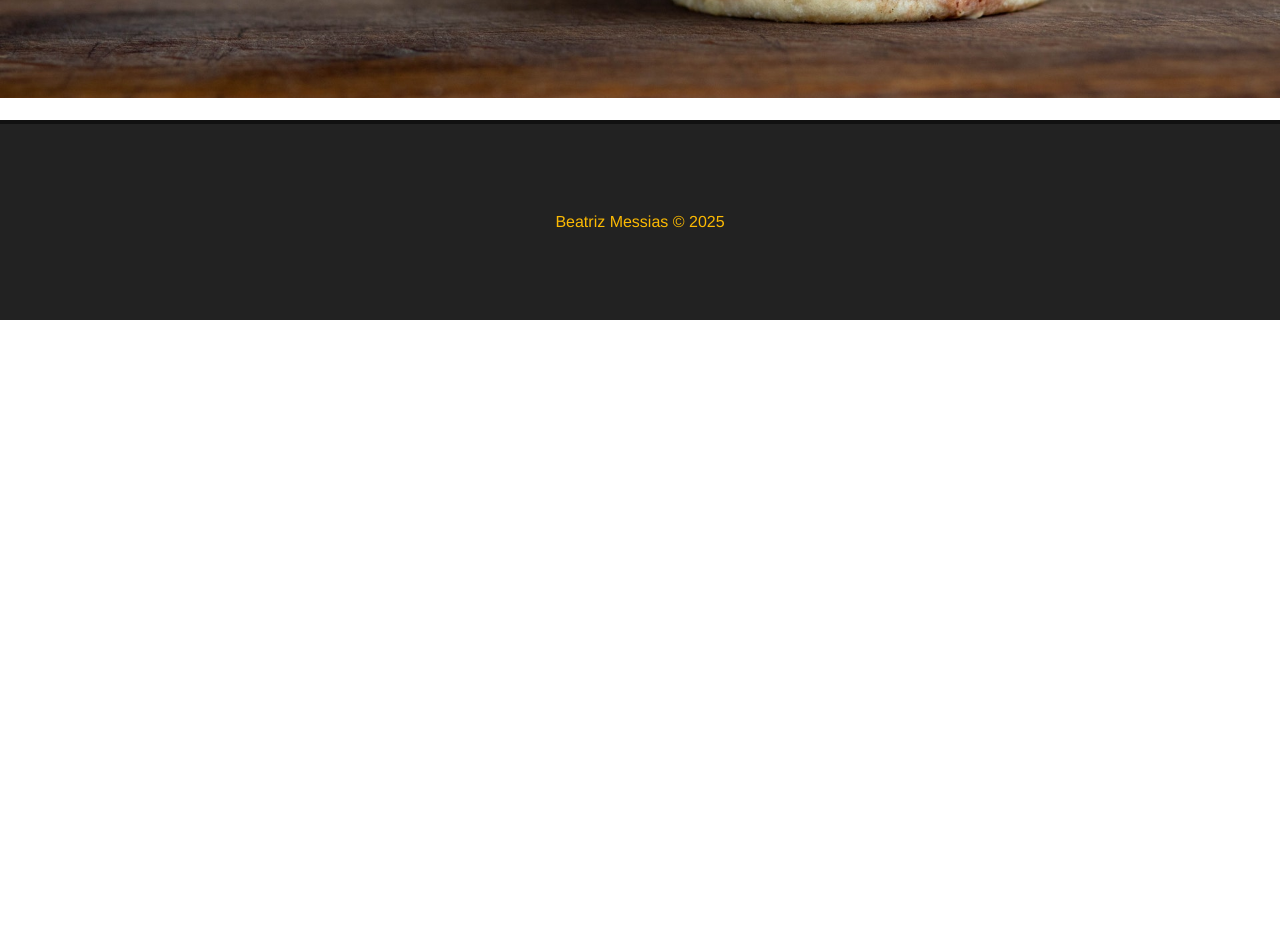
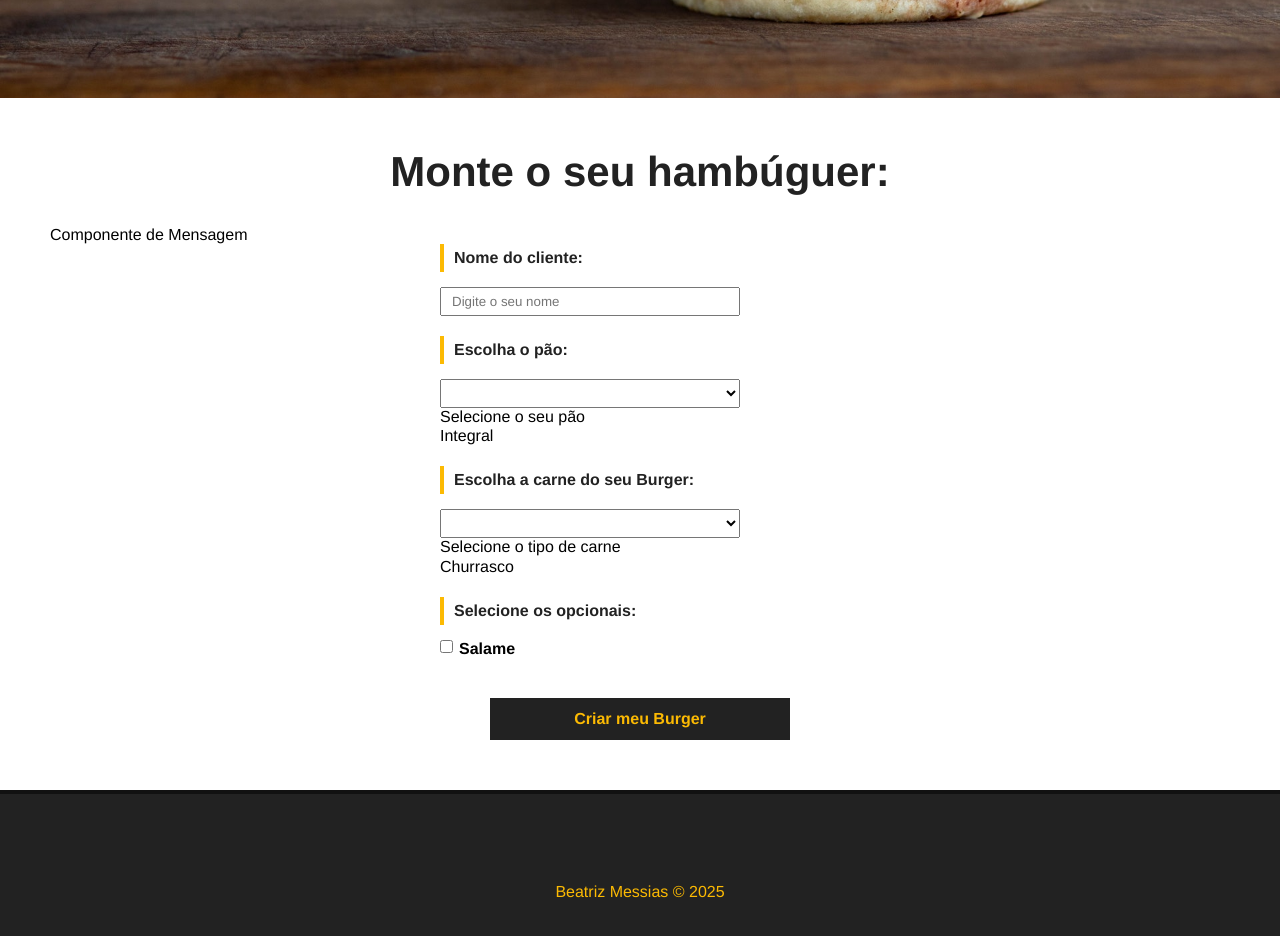
Before and after one commit to beatrizmessias/make-your-burger, a Vue app: page / in a window 1280 px wide. Shown: the part 480-1416 px from the top of the page. Before the commit the page ends 928 px from the top, so only its background shows below. Built offline with nearby package versions, Linux system fonts and the light colour scheme.

Commit message:
burger form style

```diff
--- /dev/null
+++ b/src/components/BurgerForm.vue
@@ -0,0 +1,110 @@
+<template>
+    <div>
+        <p>Componente de Mensagem</p>
+        <div>
+            <form id="burger-form">
+                <div class="input-container">
+                    <label for="nome">Nome do cliente:</label>
+                    <input type="text" name="nome" id="nome" v-model="nome" placeholder="Digite o seu nome">
+                </div>
+                <div class="input-container">
+                    <label for="pao">Escolha o pão:</label>
+                    <select name="pao" id="pao" v-model="pao"></select>
+                        <option value="">Selecione o seu pão</option>
+                        <option value="integral">Integral</option>
+                </div>
+                <div class="input-container">
+                    <label for="carne">Escolha a carne do seu Burger:</label>
+                    <select name="carne" id="carne" v-model="carne"></select>
+                        <option value="">Selecione o tipo de carne</option>
+                        <option value="churrasco">Churrasco</option>
+                </div>
+                <div id="opcionais-container" class="input-container">
+                    <label id="opcionais-title" for="opcionais">Selecione os opcionais:</label>
+                    <div class="checkbox-container">
+                        <input type="checkbox" name="opcionais" v-model="opcionais" value="salame">
+                        <span>Salame</span>
+                    </div>
+                </div>
+                <div class="input-container">
+                    <input type="submit" class="submit-btn" value="Criar meu Burger">
+                </div>
+            </form>
+        </div>
+    </div>
+</template>
+
+<script>
+export default {
+    name: "BurgerForm"
+}
+</script>
+
+<style scoped>
+#burger-form {
+    max-width: 400px;
+    margin: 0 auto;
+}
+
+.input-container {
+    display: flex;
+    flex-direction: column;
+    margin-bottom: 20px;
+}
+
+label {
+    font-weight: bold;
+    margin-bottom: 15px;
+    color: #222;
+    padding: 5px 10px;
+    border-left: 4px solid #fcba03;
+}
+
+input, select {
+    padding: 5px 10px;
+    width: 300px;
+}
+
+#opcionais-container {
+    flex-direction: row;
+    flex-wrap: wrap;
+}
+
+#opcionais-title {
+    width: 100%;
+}
+
+.checkbox-container {
+    display: flex;
+    align-items: flex-start;
+    width: 50%;
+    margin-bottom: 20px;
+}
+
+.checkbox-container span,
+.checkbox-container input {
+    width: auto;
+}
+
+.checkbox-container span {
+    margin-left: 6px;
+    font-weight: bold;
+}
+
+.submit-btn {
+    background-color: #222;
+    color:#fcba03;
+    font-weight: bold;
+    border: 2px solid #222;
+    padding: 10px;
+    font-size: 16px;
+    margin: 0 auto;
+    cursor: pointer;
+    transition: .5s;
+}
+
+.submit-btn:hover {
+    background-color: transparent;
+    color: #222;
+}
+</style>
--- a/src/components/Footer.vue
+++ b/src/components/Footer.vue
@@ -19,7 +19,6 @@
     display: flex;
     align-items: center;
     justify-content: center;
-    position: absolute;
     bottom: 0;
     width: 100%;
 }
--- a/src/views/Home.vue
+++ b/src/views/Home.vue
@@ -2,17 +2,19 @@
   <Banner />
   <div class="main-container">
     <h1>Monte o seu hambúguer:</h1>
-    <p>formulário</p>
+    <BurgerForm />
   </div>
 </template>
 
 <script>
 import Banner from '../components/Banner.vue'
+import BurgerForm from '../components/BurgerForm.vue';
 
 export default {
   name: "Home",
   components: {
-    Banner
+    Banner,
+    BurgerForm
   }
 }
 </script>
```
